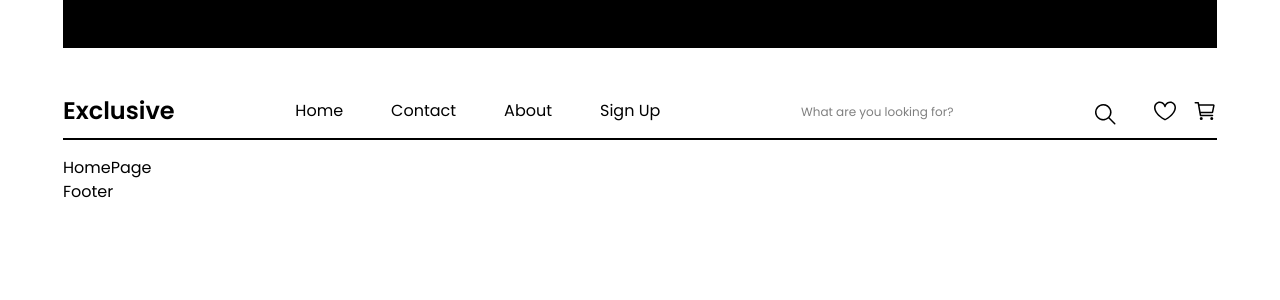
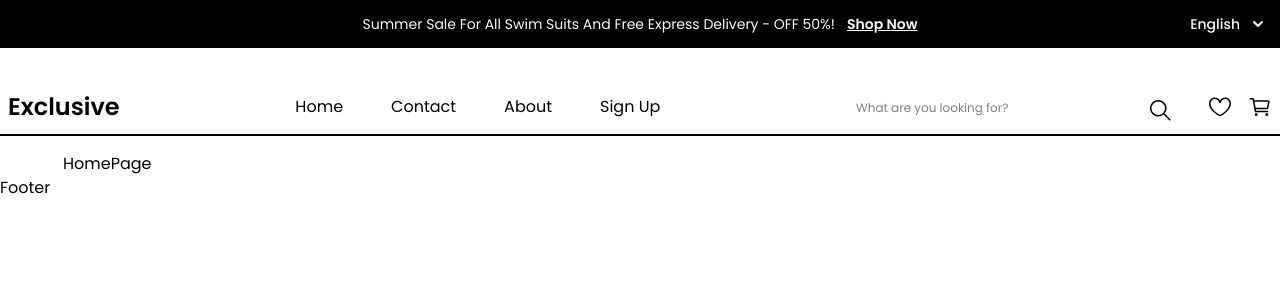
Before and after one commit to MRKPRO360/nexora, a Next.js app: page / in a window 1280 px wide. Shown: the top 300 px of the page. Built offline with nearby package versions, Linux system fonts and the light colour scheme.

Commit message:
added small nav and nav

```diff
--- a/src/app/(withCommonLayout)/(home)/layout.tsx
+++ b/src/app/(withCommonLayout)/(home)/layout.tsx
@@ -4,12 +4,10 @@ import React from 'react';
 
 function HomePageLayout({ children }: { children: React.ReactNode }) {
   return (
-    // <div className="max-w-[1545px] mx-auto">
-    <div className="max-w-[1170px] mx-auto px-2 2xl:px-0">
+    <div>
       <Navbar />
-      {children}
+      <div className="max-w-[1170px] mx-auto px-2 2xl:px-0">{children}</div>
       <Footer />
-      {/* </div> */}
     </div>
   );
 }
--- a/src/app/components/shared/Navbar.tsx
+++ b/src/app/components/shared/Navbar.tsx
@@ -23,7 +23,8 @@ function Navbar() {
   return (
     <div>
       <SmallNav />
-      <nav className="flex flex-wrap items-center justify-between py-2 mb-4 text-black transition-colors duration-300 border-b-2 mt-9 border-b-secondary">
+      <nav className="py-2 mb-4 text-black transition-colors duration-300 border-b-2 mt-8 border-b-secondary px-2 2xl:px-0">
+        <div className="max-w-[1545px] mx-auto flex flex-wrap items-center justify-between ">
           <h1 className="hidden text-2xl font-semibold md:block">Exclusive</h1>
 
           {/* HAMBURGER MENU */}
@@ -67,6 +68,7 @@ function Navbar() {
               <IoCartOutline />
             </div>
           </div>
+        </div>
       </nav>
 
       {/* SIDEBAR ITEMS */}
--- a/src/app/components/utils/SmallNav.tsx
+++ b/src/app/components/utils/SmallNav.tsx
@@ -2,8 +2,8 @@ import Dropdown from './Dropdown';
 
 function SmallNav() {
   return (
-    <div className="relative">
-      <div className="items-center justify-center hidden gap-3 sm:flex bg-bgDark min-h-12 text-bgLight">
+    <div className="relative bg-bgDark text-softLight">
+      <div className="max-w-[1545px] mx-auto items-center justify-center hidden gap-3 sm:flex min-h-12 text-bgLight">
         <p className="text-sm font-light text-wrap">
           Summer Sale For All Swim Suits And Free Express Delivery - OFF 50%!
         </p>
--- a/src/app/globals.css
+++ b/src/app/globals.css
@@ -9,7 +9,7 @@
   --lightYellow: #ffad33;
   --bgLight: #ffffff;
   --color-bgDark: #000000;
-  --textLight: #fafafa;
+  --color-softLight: #fafafa;
   --textGray: #788184;
   --textDark: #000;
   --btnTextColor: #f5f5f5;
```
Lines whose indentation alone changed are shown as unchanged.
